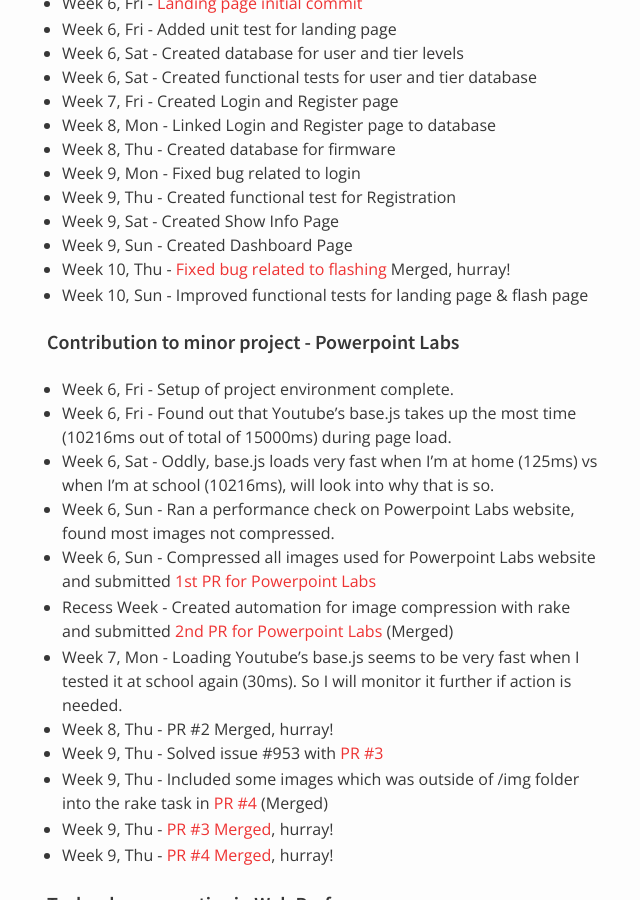
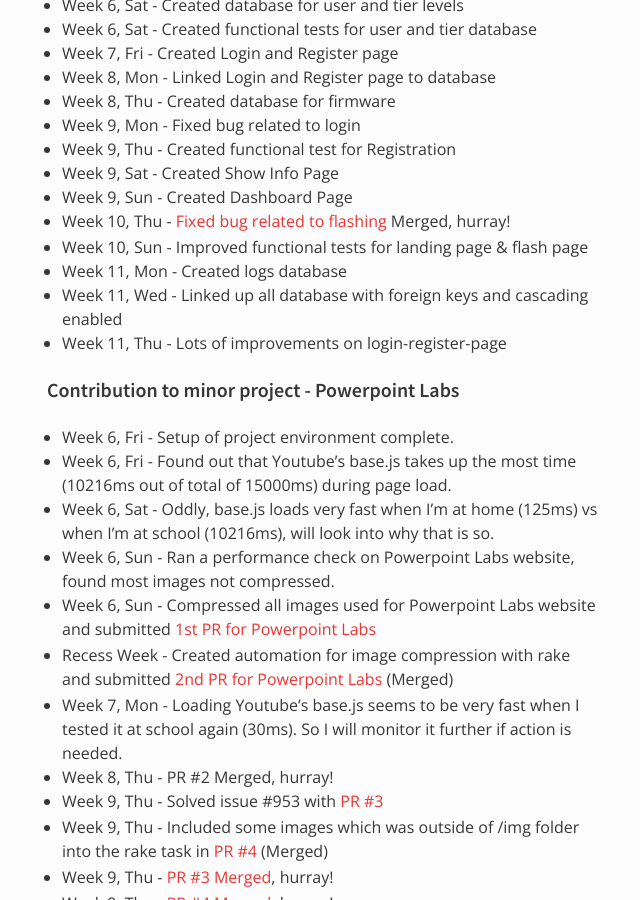
Before and after one commit to nus-oss/cs3281-AY1516S2-website, a Jekyll site: the page built from teams/codebender.md, in a window 1280 px wide and 900 px high, scrolled down 10319 px. Shown: the whole window, without its empty margins (323-963 px from the left). Built offline with Jekyll 4.4.1, drawn with Linux system fonts in a browser that asks for light colours; some of the changed text lies outside the part shown.

Commit message:
Update Alex progress

```diff
--- a/teams/codebender.md
+++ b/teams/codebender.md
@@ -320,6 +319,9 @@
 * Week 9, Sun - Created Dashboard Page
 * Week 10, Thu - [Fixed bug related to flashing](https://github.com/codebendercc/Neuralyzer/pull/23) Merged, hurray!
 * Week 10, Sun - Improved functional tests for landing page & flash page
+* Week 11, Mon - Created logs database
+* Week 11, Wed - Linked up all database with foreign keys and cascading enabled
+* Week 11, Thu - Lots of improvements on login-register-page
 
 #### Contribution to minor project - Powerpoint Labs
 * Week 6, Fri - Setup of project environment complete.
```
Also changed, not shown: other parts of teams/codebender.md (+0 -1 lines).
